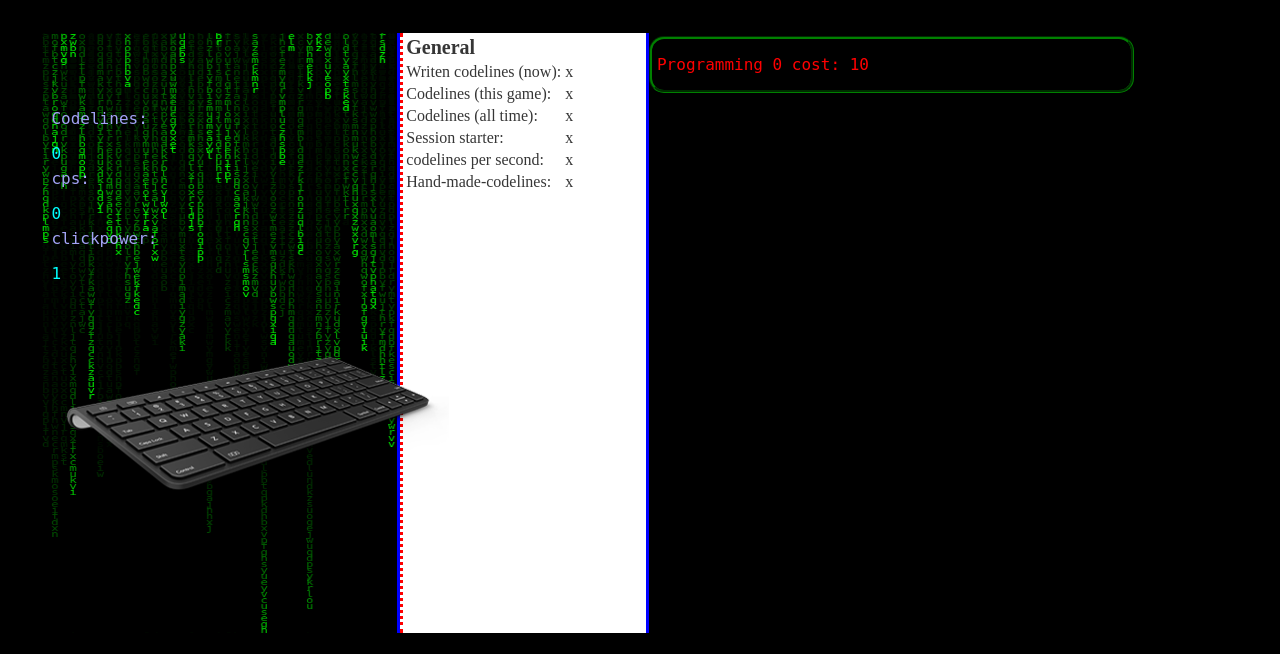
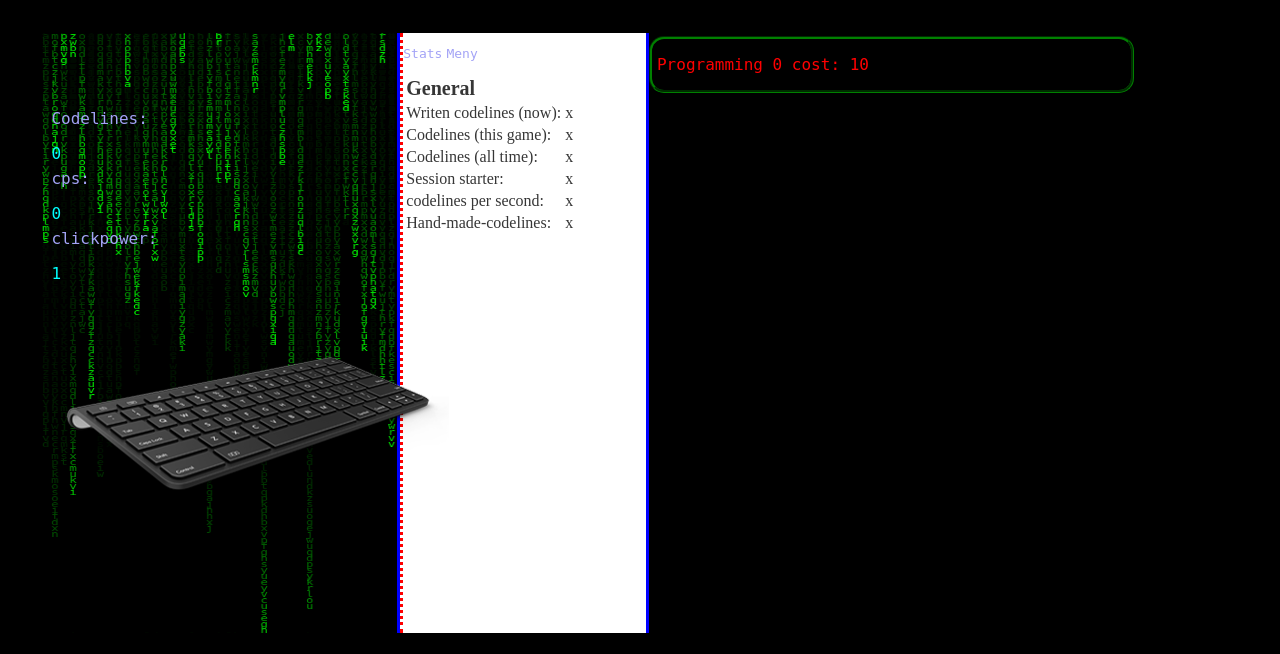
Before and after one commit to fwsGonzo/WebProsjekt, a PHP site: page / in a window 1280 px wide. Shown: the top 654 px of the page. Run offline with PHP 8.4, Linux system fonts and the light colour scheme.

Commit message:
Adding tabs

```diff
--- a/index.css
+++ b/index.css
@@ -124,6 +124,23 @@ p
     background-color: white;
 }
 
+.tab p
+{
+	position: relative;
+	display: inline-block;
+	/*float:left;*/
+}
+
+.menu
+{
+	display:none;
+}
+
+.stats
+{
+
+}
+
 /* Stats */
 #statsTitle
 {
--- /dev/null
+++ b/menu.php
@@ -0,0 +1,3 @@
+<div class="menu">
+	<h2>Menu</h2>
+</div>
--- a/page-main.php
+++ b/page-main.php
@@ -4,7 +4,9 @@
 	</section>
 
 	<section id="middleSection">
-		<?php include 'stats.php'; ?>
+		<?php include 'stats.php';
+			include 'menu.php';
+		?>
 	</section>
 
 	<section id="rightSection">
--- a/stats.php
+++ b/stats.php
@@ -1,3 +1,29 @@
+<div class="tab">
+	<p id="statsTab" onclick="toggleTab(1)">Stats</p>
+	<p id="menuTab" onclick="toggleTab(2)">Meny</p>
+	<script>
+		function toggleTab(i)
+		{
+			if( i == 1)
+			{
+				//$(document).getElementById('stats').style.color='blue';
+				//var e = document.getElementById("stats");
+				//e.style.display='none';
+				$(".stats").hide();
+				alert("Hello World!");
+			}
+			else
+			{
+				var e = document.getElementById("menu");
+
+				//e.id = "ape";
+				alert("bye world");
+			}
+		}
+	</script>
+</div>
+
+<div class="stats">
 	<table>
 		<tr>
 			<td id="statsTitle">General</td>
@@ -28,3 +54,4 @@
 			<td class="HMC">x</td>
 		</tr>
 	</table>
+</div>
```
Lines whose indentation alone changed are shown as unchanged.
